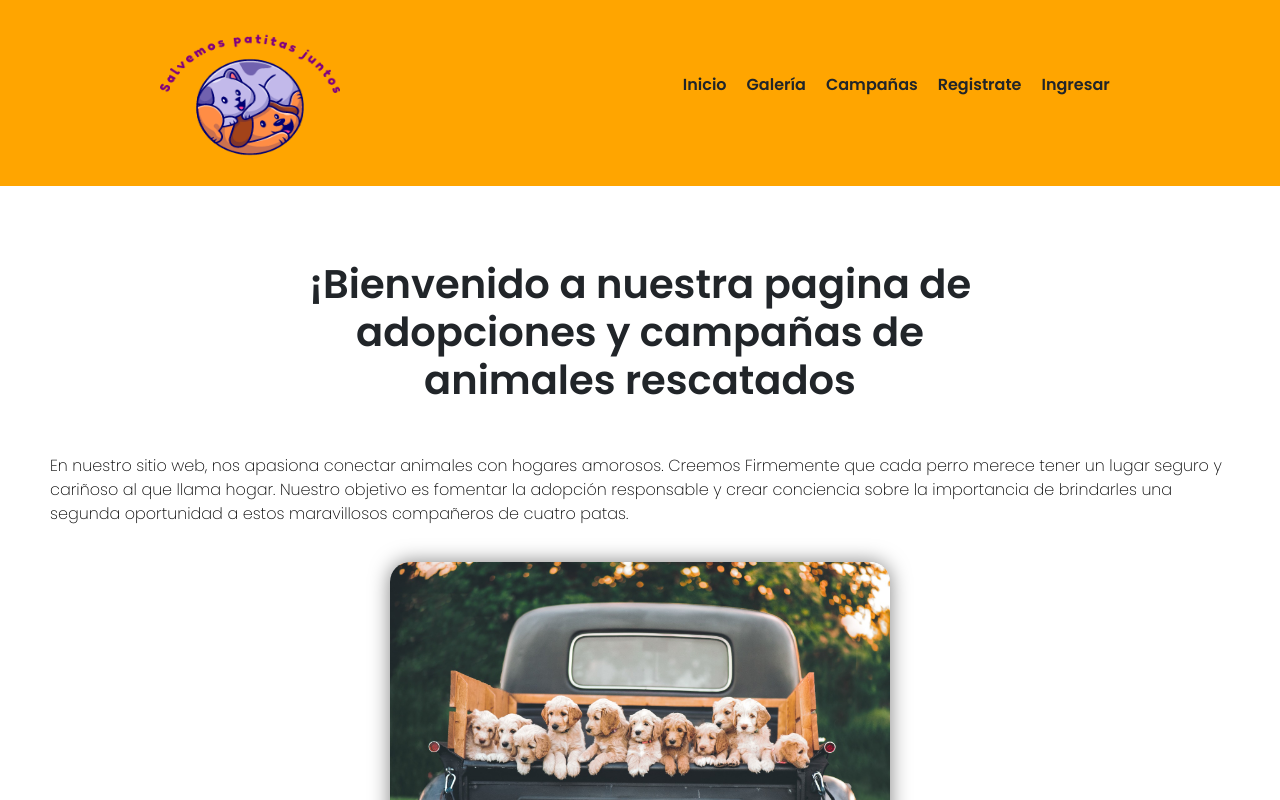
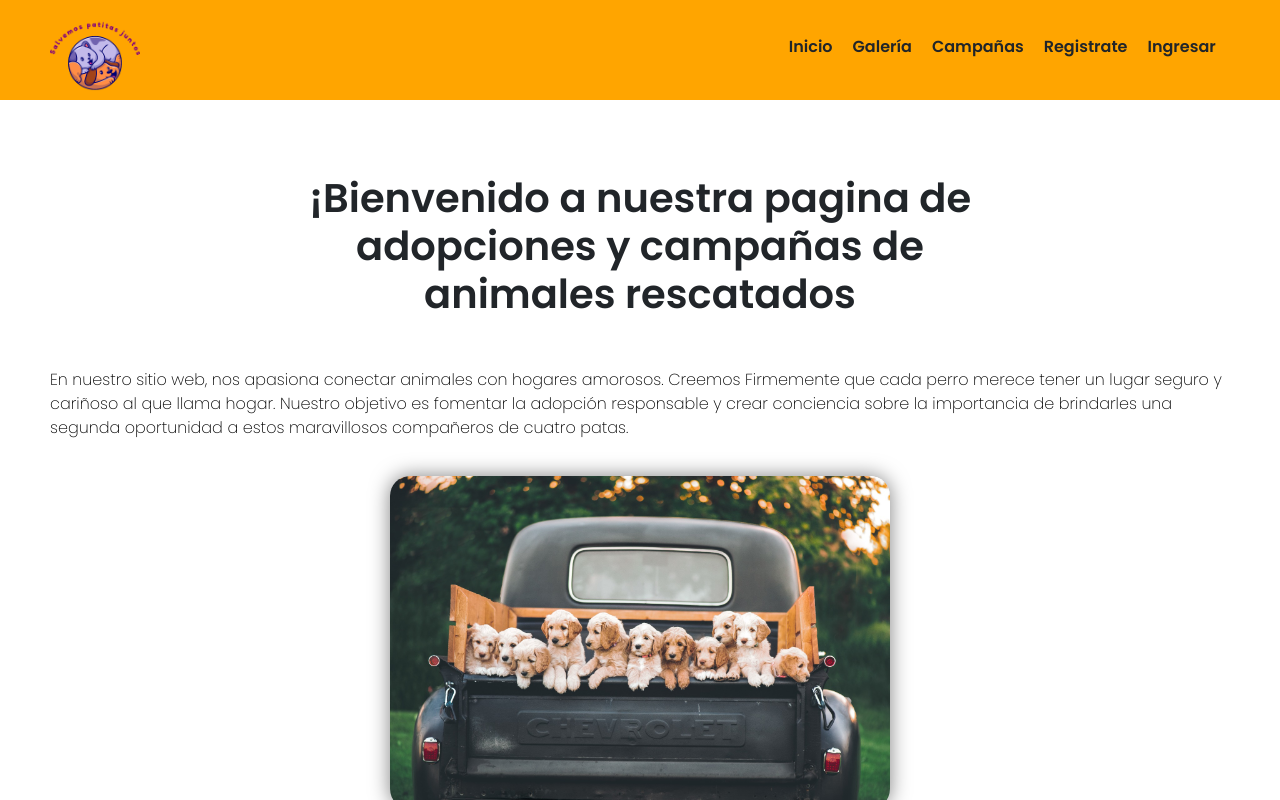
Before and after one commit to daniitoro29/sofi_adopciones_frontend, a React (Create React App) app: page / in a window 1280 px wide. Shown: the top 800 px of the page. Built offline with nearby package versions, Linux system fonts and the light colour scheme; no server answers.

Commit message:
Update navbar styles

```diff
--- a/src/views/NavBar/NavBar.css
+++ b/src/views/NavBar/NavBar.css
@@ -1,35 +1,37 @@
 @import '../../styles.css';
 
 nav {
+  display: inline-grid;
+  grid-template-columns: 100px 40%;
   width: 100%;
   padding: 0;
-  display: flex;
-  justify-content: space-around;
   padding: 10px;
   background: var(--color1);
-  align-items: center;
-  align-items: center; /* Agrega esta línea para centrar verticalmente */
-  height: 100%; /* Agrega esta línea para ocupar toda la altura disponible */
+  height: 100%;
+  place-items: center;
 }
 
-.container-general_home {
+.container-general_nav {
   text-align: center;
   background: var(--color1);
-}
-nav {
-  line-height: 150px; /* Ajusta esto según el tamaño de tu logo */
+  height: 100px;
 }
 
 
-img {
-  width: 180px;
-  height: 160px;
+
+.container-general_nav img {
+  height: 90px;
+  margin-left: 70px;
 }
 
 .menu-button {
   display: none;
   font-size: 24px;
   cursor: pointer;
+}
+
+.container-general_nav ul {
+  grid-column: none;
 }
 
 ul.menu-items {
@@ -41,7 +43,7 @@ ul.menu-items li {
   margin: 0 10px;
   cursor: pointer;
   font-weight: 700;
-  font-family: 'Poppins', sans-serif;
+  font-family: var(--letra);
   color: var(--color2);
   transition: color 0.3s;
 }
@@ -85,6 +87,7 @@ ul.menu-items li:hover {
 /* Estilos de responsive de 820px */
 @media (min-width: 721px) and (max-width: 820px) {
   .menu-button {
-    display: none; /* Oculta el botón de menú en el breakpoint de 820px */
+    display: none;
+    /* Oculta el botón de menú en el breakpoint de 820px */
   }
 }
--- a/src/views/NavBar/NavBar.js
+++ b/src/views/NavBar/NavBar.js
@@ -40,7 +40,7 @@ function NavBar() {
   }
 
   return (
-    <div className="container-general_home">
+    <div className="container-general_nav">
       <nav>
         <a href="/">
           <img src={logo5} alt="logo5" />
@@ -50,7 +50,6 @@ function NavBar() {
         </button>
         <ul className={`menu-items ${isMenuOpen ? "open" : ""}`}>
           <li > <Link to="/">Inicio</Link></li>
-          {/* <li>Acerca de nosotros</li> */}
           <li onClick={handlerGallery}>Galería</li>
           <li onClick={handlerCampaña}>Campañas</li>
           <li onClick={handlerRegister}>Registrate</li>
```
